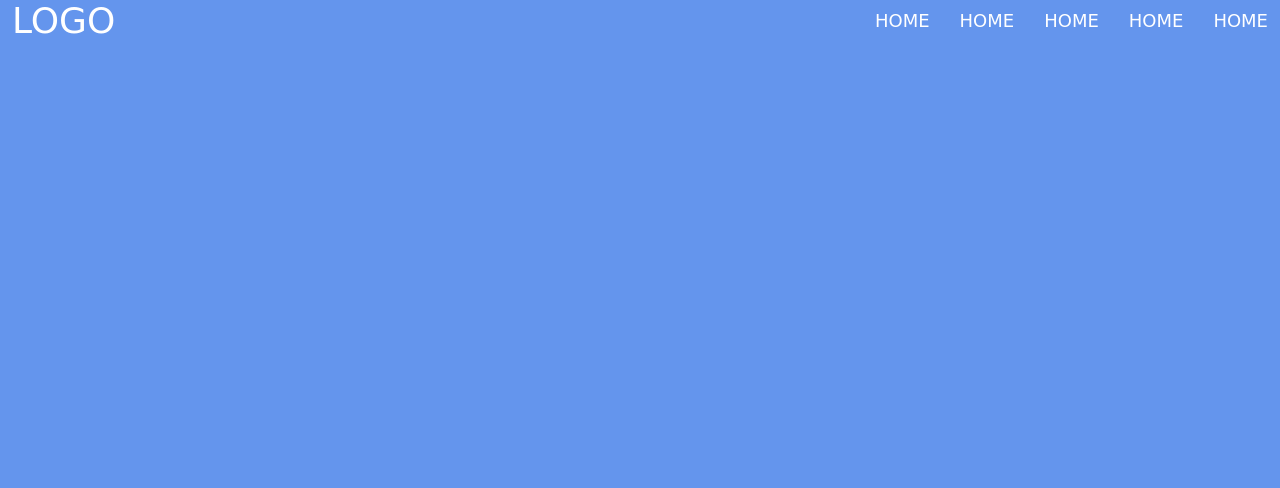
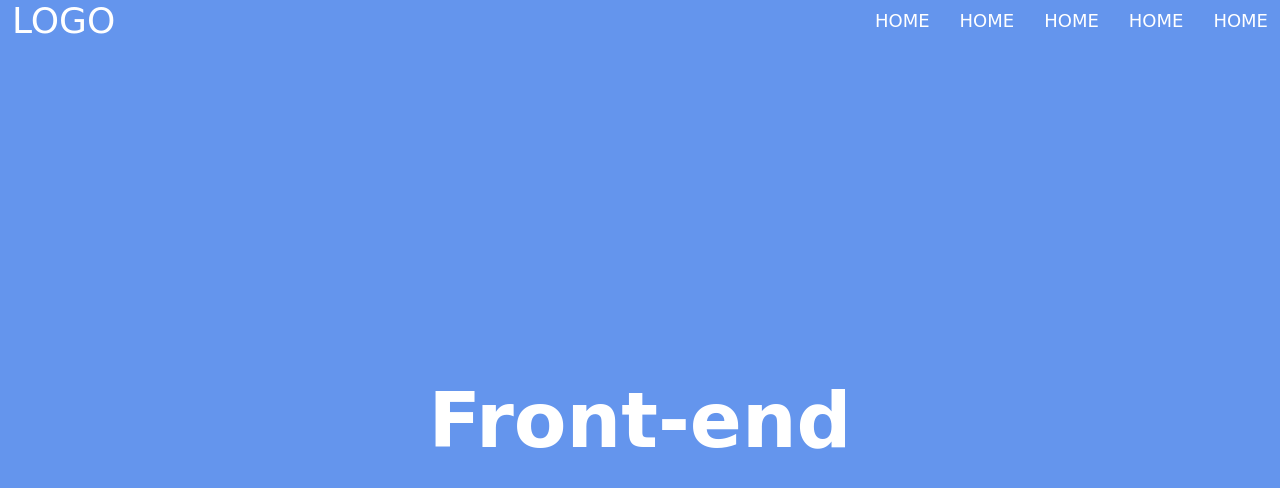
Before and after one commit to Azamat532/Azamat-s-website, a plain HTML site: page index.html in a window 1280 px wide. Drawn offline with Linux system fonts and the light colour scheme.

Commit message:
css modified and html modified 1.0.1

```diff
--- a/css/style.css
+++ b/css/style.css
@@ -31,6 +31,8 @@
      background: cornflowerblue;
      min-height: 100dvh;
      transition: .4s;
+     display: flex;
+     flex-direction: column;
  }
 
  .header__nav .container {
@@ -61,4 +63,15 @@
      color: blue;
  }
 
+ .header__title {
+     font-size: 6vw;
+     color: #FFF;
+ }
+ .header__content {
+     flex-grow: 1;
+     display: flex;
+     justify-content: center;
+     align-items: center;
+ }
+
  /* header */
--- a/index.html
+++ b/index.html
@@ -21,6 +21,9 @@
                     </ul>
                </div>
           </nav>
+          <div class="header__content">
+               <h1 class="header__title">Front-end</h1>
+          </div>
      </header>
 </body>
 </html>
```
